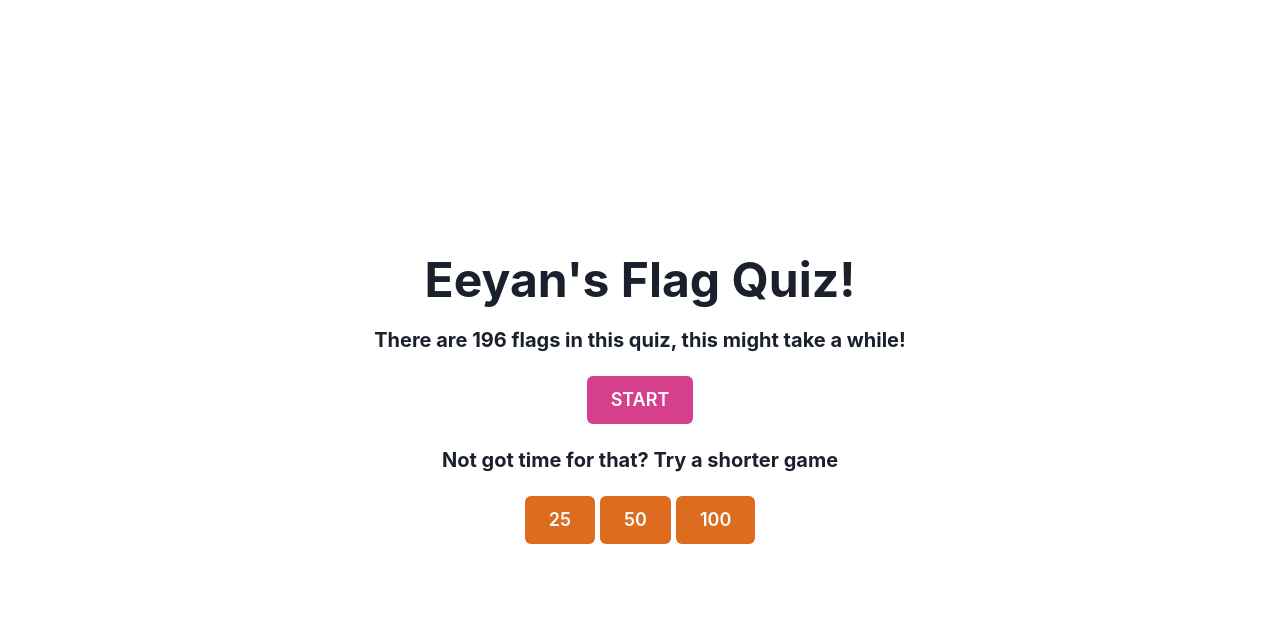
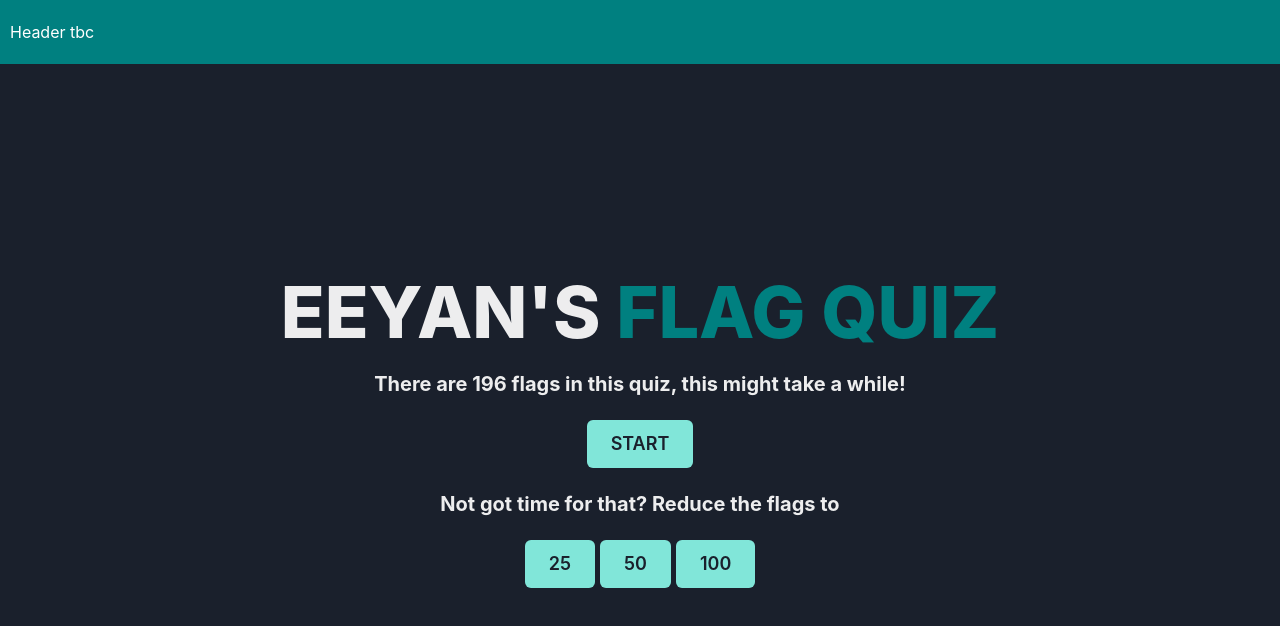
Before and after one commit to Eeeeeeeeeeeeen/flag-quiz, a Next.js app: page / in a window 1280 px wide. Shown: the top 626 px of the page. Built offline with nearby package versions, Linux system fonts and the light colour scheme.

Commit message:
Dark Mode & header start

```diff
--- a/components/Game.jsx
+++ b/components/Game.jsx
@@ -27,35 +27,37 @@ export default function Game({ data }) {
     <>
       {gameState === "NOT_STARTED" && (
         <>
-          <Heading as="h1" size="2xl">Eeyan's Flag Quiz!</Heading>
+          <Heading as="h1" size="4xl" textTransform="uppercase" fontWeight="extrabold">
+            Eeyan's <Text as="span" textColor="teal">Flag Quiz</Text>
+          </Heading>
           <Heading as="h2" size="md">There are 196 flags in this quiz, this might take a while!</Heading>
           <Center>
             <Button
-              colorScheme="pink"
+              colorScheme="teal"
               size="lg"
               onClick={() => dispatch({ type: "INIT_GAME", countries: data })}
             >
               START
             </Button>
           </Center>
-          <Heading as="h2" size="md">Not got time for that? Try a shorter game</Heading>
+          <Heading as="h2" size="md">Not got time for that? Reduce the flags to</Heading>
           <HStack spacing="5px" justifyContent="center">
             <Button
-              colorScheme="orange"
+              colorScheme="teal"
               size="lg"
               onClick={() => dispatch({ type: "INIT_GAME", countries: data, gameLength: 25 })}
             >
               25
             </Button>
             <Button
-              colorScheme="orange"
+              colorScheme="teal"
               size="lg"
               onClick={() => dispatch({ type: "INIT_GAME", countries: data, gameLength: 50 })}
             >
               50
             </Button>
             <Button
-              colorScheme="orange"
+              colorScheme="teal"
               size="lg"
               onClick={() => dispatch({ type: "INIT_GAME", countries: data, gameLength: 100 })}
             >
@@ -75,8 +77,7 @@ export default function Game({ data }) {
           </Flex>
 
           <Image border="black solid 5px" borderRadius="xl" src={countryList[0].flag} maxW="500px" maxH="500px" />
-          {/* <img style={{ maxWidth: "500px", border: "black solid 5px", maxHeight: "500px" }} src={countryList[0].flag} /> */}
-          <Center>
+          <HStack spacing="10px">
             <Input
               textAlign="center"
               size="lg"
@@ -91,10 +92,13 @@ export default function Game({ data }) {
                 }
               }}
             />
-          </Center>
+            <Button size="lg" colorScheme="teal" onClick={(e) => dispatch({ type: "SUBMIT_ANSWER", country: answer })}>
+              Submit
+            </Button>
+          </HStack>
 
           <HStack spacing="15px" justifyContent="center" fontSize="xl">
-            <Button size="lg" colorScheme="pink" onClick={() =>
+            <Button size="lg" colorScheme="teal" onClick={() =>
               dispatch({ type: "SKIP_COUNTRY" })
             }>
               Skip
@@ -106,13 +110,12 @@ export default function Game({ data }) {
         </>
       )
       }
-
       {
         gameState === "FINISHED" && (
           <>
             <Heading as="h1" size="2xl">Thanks for playing!</Heading>
             <Heading as="h2" size="xl">You scored {score}!</Heading>
-            <Button size="lg" colorScheme="pink" onClick={() => dispatch({ type: "RESTART" })}>
+            <Button size="lg" colorScheme="teal" onClick={() => dispatch({ type: "RESTART" })}>
               Try again?
             </Button>
           </>
--- /dev/null
+++ b/pages/_document.js
@@ -0,0 +1,20 @@
+// pages/_document.js
+
+import { ColorModeScript } from "@chakra-ui/react"
+import NextDocument, { Html, Head, Main, NextScript } from "next/document"
+import theme from "../theme"
+
+export default class Document extends NextDocument {
+    render() {
+        return (
+            <Html lang="en">
+                <Head />
+                <body>
+                    <ColorModeScript initialColorMode={theme.config.initialColorMode} />
+                    <Main />
+                    <NextScript />
+                </body>
+            </Html>
+        )
+    }
+}
--- a/pages/index.js
+++ b/pages/index.js
@@ -1,4 +1,4 @@
-import { Center, Stack } from "@chakra-ui/react";
+import { Box, Center, Flex, Grid, HStack, Stack, Text } from "@chakra-ui/react";
 import Head from "next/head";
 import { useEffect, useState } from "react";
 import Game from "../components/Game";
@@ -21,13 +21,21 @@ export default function Home() {
         <link rel="icon" href="/favicon.ico" />
       </Head>
 
-      <main>
-        <Center h="100vh">
-          <Stack spacing="6" maxWidth="1024px" textAlign="center" m="0 10px">
-            <Game data={data} />
-          </Stack>
-        </Center>
-      </main>
+      <Grid h="100vh" templateRows="4rem 1fr">
+        <Box as="header" backgroundColor="teal">
+          <HStack m="0 10px" height="100%">
+            <Text as="span" textColor="white">Header tbc</Text>
+          </HStack>
+        </Box>
+
+        <Flex as="main" flexDirection="column" justifyContent="center">
+          <Center verticalAlign="center">
+            <Stack spacing="6" maxWidth="1024px" textAlign="center" m="0 10px">
+              <Game data={data} />
+            </Stack>
+          </Center>
+        </Flex>
+      </Grid>
     </>
   );
 }
--- /dev/null
+++ b/theme.js
@@ -0,0 +1,11 @@
+// theme.js
+// 1. import `extendTheme` function
+import { extendTheme } from "@chakra-ui/react"
+// 2. Add your color mode config
+const config = {
+    initialColorMode: "dark",
+    useSystemColorMode: false,
+}
+// 3. extend the theme
+const theme = extendTheme({ config })
+export default theme
```
